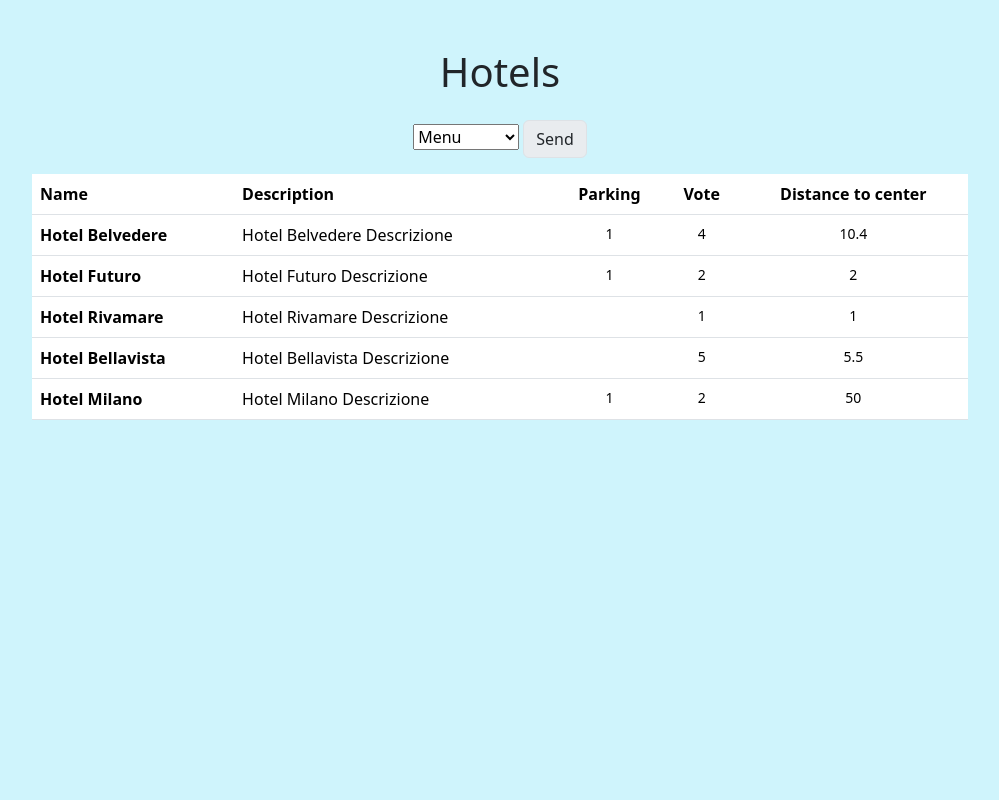
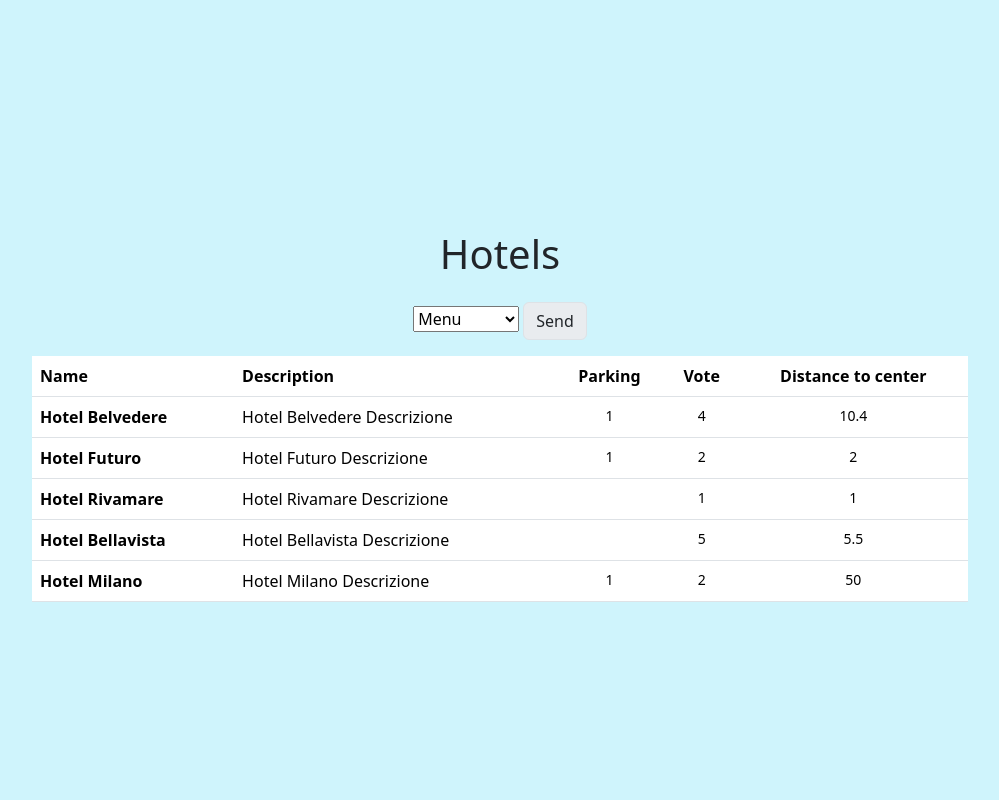
Before and after one commit to ariannadrovandi/php-hotel, a PHP site: page / in a window 1280 px wide. Shown: the whole page, without its empty margins (140-1139 px from the left). Run offline with PHP 8.4, Linux system fonts and the light colour scheme; some libraries are stand-ins or nearby versions.

Commit message:
added style.css

```diff
--- a/index.php
+++ b/index.php
@@ -61,6 +61,7 @@ if (!empty($GET_['search'])) {
     <meta charset="UTF-8">
     <meta http-equiv="X-UA-Compatible" content="IE=edge">
     <meta name="viewport" content="width=device-width, initial-scale=1.0">
+    <link rel="stylesheet" href="./style/style.css"/>
     <link rel="stylesheet" href="https://cdnjs.cloudflare.com/ajax/libs/font-awesome/6.3.0/css/all.min.css" integrity="sha512-SzlrxWUlpfuzQ+pcUCosxcglQRNAq/DZjVsC0lE40xsADsfeQoEypE+enwcOiGjk/bSuGGKHEyjSoQ1zVisanQ==" crossorigin="anonymous" referrerpolicy="no-referrer" />
     <link href="https://cdn.jsdelivr.net/npm/bootstrap@5.3.0-alpha1/dist/css/bootstrap.min.css" rel="stylesheet" integrity="sha384-GLhlTQ8iRABdZLl6O3oVMWSktQOp6b7In1Zl3/Jr59b6EGGoI1aFkw7cmDA6j6gD" crossorigin="anonymous">
     <title>php-hotel</title>
--- /dev/null
+++ b/style/style.css
@@ -0,0 +1,10 @@
+body{
+    width: 100vw;
+    height: 100vh;
+    margin: 0;
+    padding: 0;
+    display: flex;
+    flex-direction: column;
+    justify-content: center;
+    align-items: center;
+}
```
